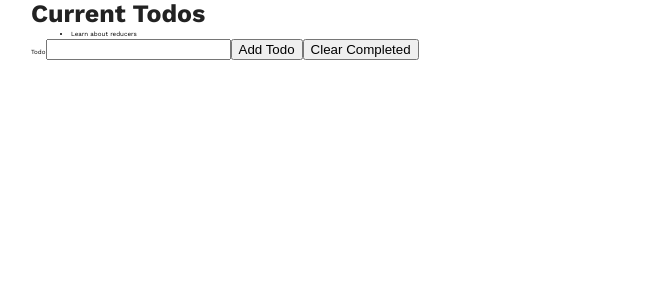
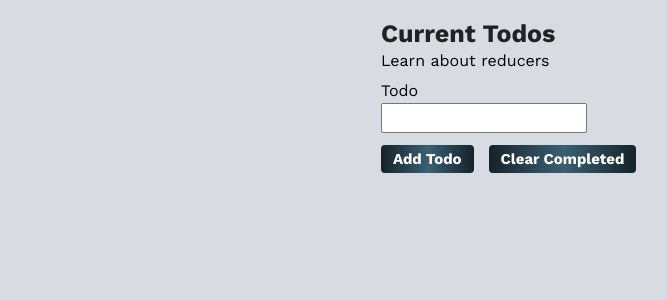
Before and after one commit to stlachman/todo-app, a React (Create React App) app: page / in a window 1280 px wide. Shown: the top 300 px of the page, without its empty margins (9-676 px from the left). Built offline with nearby package versions, Linux system fonts and the light colour scheme.

Commit message:
Added styles to buttons and form.

```diff
--- a/src/components/GlobalStyles.js
+++ b/src/components/GlobalStyles.js
@@ -11,6 +11,7 @@ export const GlobalStyles = createGlobalStyle`
     font-family: "Work Sans", sans-serif;
     font-size: 62.5%;
     line-height: 1.4;
+    background: #D8DBE2;
 
     > div {
       margin-top: 0;
@@ -33,7 +34,14 @@ export const GlobalStyles = createGlobalStyle`
   strong {
     color: #222;
   }
+
+  ul {
+    list-style: none;
+    padding-left: 0;
+  }
+
   li {
     margin-top: 0.25rem;
+    font-size: 1.6rem;
   }
 `;
--- a/src/components/Layout.js
+++ b/src/components/Layout.js
@@ -2,8 +2,8 @@ import React from "react";
 import styled from "styled-components";
 
 const Container = styled.div`
-  margin: 0 auto;
-  max-width: 1200px;
+  margin: 2rem auto 0;
+  max-width: 500px;
 `;
 
 const Layout = ({ children }) => {
--- a/src/components/TodoForm.js
+++ b/src/components/TodoForm.js
@@ -1,4 +1,58 @@
 import React, { useState } from "react";
+import styled from "styled-components";
+
+const Container = styled.div`
+  margin-top: 0.8rem;
+`;
+
+const Input = styled.input`
+  font-size: 1.5rem;
+  padding: 0.4rem 0.5rem;
+  font-weight: 700;
+  font-family: "Work Sans", sans-serif;
+  transition: 0.225s all ease-in-out;
+
+  &:focus {
+    outline: 2px solid #333;
+  }
+`;
+
+const Label = styled.label`
+  display: block;
+  font-size: 1.6rem;
+`;
+
+const ButtonContainer = styled.div`
+  margin-top: 1.2rem;
+`;
+
+const Button = styled.button`
+  font-family: "Work Sans", sans-serif;
+  font-size: 1.5rem;
+  color: #fff;
+  padding: 0.5rem 1.2rem;
+  font-weight: 700;
+  display: inline-block;
+  margin: 0 0.75rem;
+  border-radius: 4px;
+  border: 0;
+  transition: 0.5s;
+  background-image: linear-gradient(
+    to right,
+    #16222a 0%,
+    #3a6073 51%,
+    #16222a 100%
+  );
+
+  &:first-of-type {
+    margin-left: 0;
+  }
+
+  &:hover {
+    cursor: pointer;
+    background-position: right center;
+  }
+`;
 
 const TodoForm = ({ addTodo, clearCompleted }) => {
   const [todo, setTodo] = useState("");
@@ -14,14 +68,17 @@ const TodoForm = ({ addTodo, clearCompleted }) => {
   };
 
   return (
-    <form onSubmit={handleSubmit}>
-      <label htmlFor="todo">
-        Todo
-        <input type="text" name="todo" value={todo} onChange={handleChange} />
-      </label>
-      <button type="submit">Add Todo</button>
-      <button onClick={e => clearCompleted(e)}>Clear Completed</button>
-    </form>
+    <Container>
+      <form onSubmit={handleSubmit}>
+        <Label htmlFor="todo">Todo</Label>
+        <Input type="text" name="todo" value={todo} onChange={handleChange} />
+
+        <ButtonContainer>
+          <Button type="submit">Add Todo</Button>
+          <Button onClick={e => clearCompleted(e)}>Clear Completed</Button>
+        </ButtonContainer>
+      </form>
+    </Container>
   );
 };
 
```
